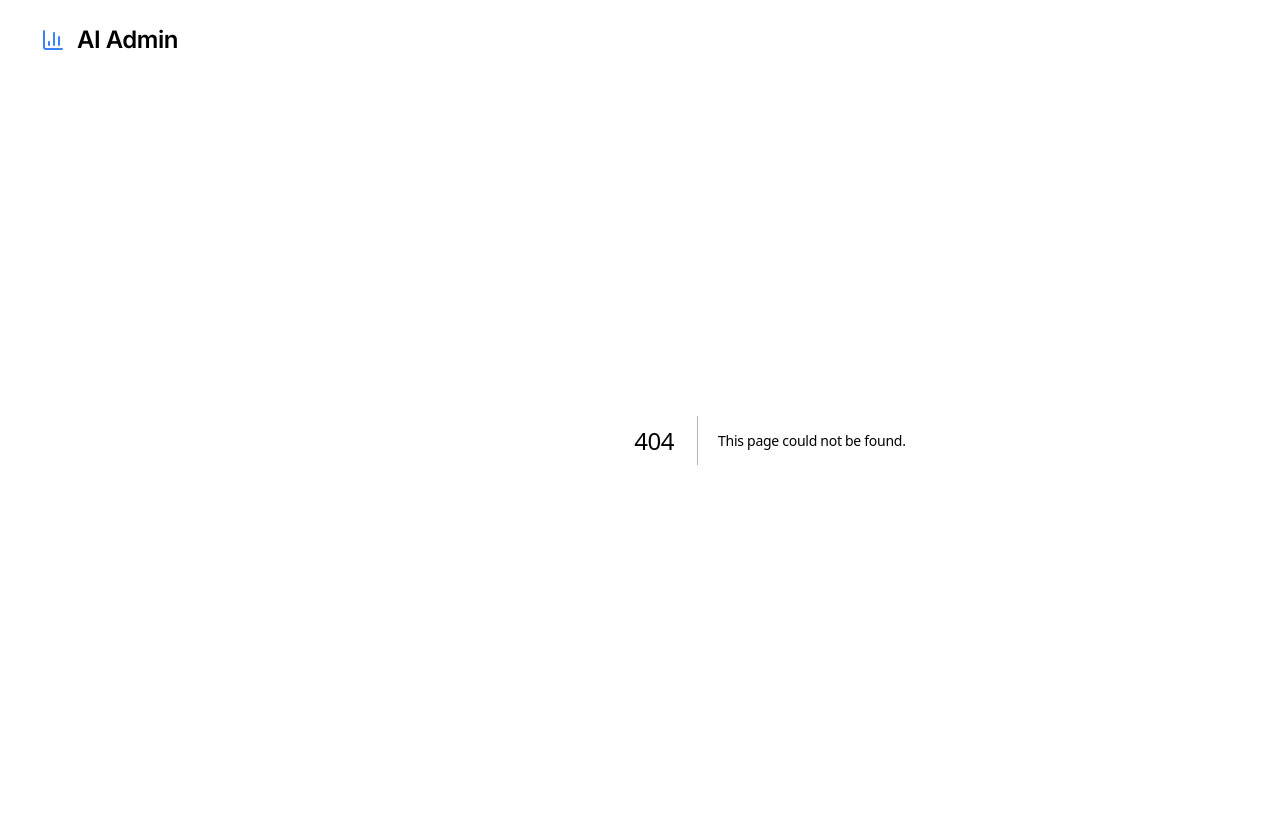
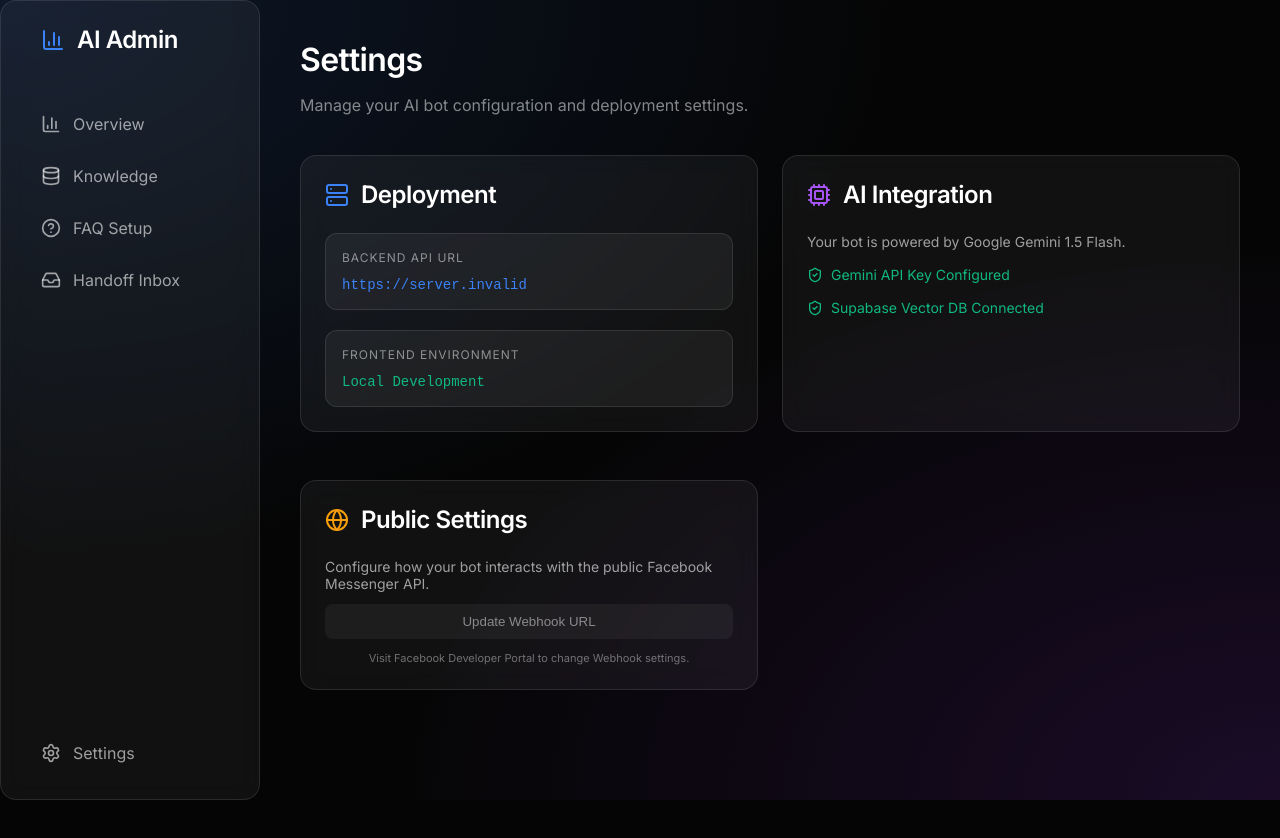
Before and after one commit to MilesDao/facebook-chatbot-rag, a Next.js app in the folder admin-dashboard/: page /settings in a window 1280 px wide. Before the commit this address had no page. Shown: the top 838 px of the page. After the commit the page ends 800 px from the top, so only its background shows below. Built offline with nearby package versions, Linux system fonts and the light colour scheme; no server answers.

Commit message:
feat: add settings page to resolve sidebar 404

```diff
--- /dev/null
+++ b/admin-dashboard/src/app/settings/page.tsx
@@ -0,0 +1,95 @@
+"use client";
+
+import {
+    Settings,
+    Globe,
+    ShieldCheck,
+    Key,
+    Cpu,
+    Server
+} from "lucide-react";
+
+export default function SettingsPage() {
+    const backendUrl = process.env.NEXT_PUBLIC_API_URL || "http://localhost:8000";
+
+    return (
+        <>
+            <header style={{ marginBottom: '40px' }}>
+                <h1 style={{ fontSize: '32px' }}>Settings</h1>
+                <p style={{ color: 'rgba(255,255,255,0.5)' }}>Manage your AI bot configuration and deployment settings.</p>
+            </header>
+
+            <div style={{ display: 'grid', gridTemplateColumns: 'repeat(auto-fit, minmax(350px, 1fr))', gap: '24px' }}>
+                {/* Connection Settings */}
+                <div className="card glass">
+                    <div style={{ display: 'flex', alignItems: 'center', gap: '12px', marginBottom: '24px' }}>
+                        <Server color="#3b82f6" />
+                        <h2 style={{ margin: 0 }}>Deployment</h2>
+                    </div>
+
+                    <div style={{ display: 'flex', flexDirection: 'column', gap: '20px' }}>
+                        <div style={{
+                            padding: '16px',
+                            borderRadius: '12px',
+                            background: 'rgba(255,255,255,0.05)',
+                            border: '1px solid rgba(255,255,255,0.1)'
+                        }}>
+                            <p style={{ margin: '0 0 8px 0', fontSize: '12px', color: 'rgba(255,255,255,0.5)', textTransform: 'uppercase', letterSpacing: '1px' }}>Backend API URL</p>
+                            <code style={{ fontSize: '14px', color: '#3b82f6' }}>{backendUrl}</code>
+                        </div>
+
+                        <div style={{
+                            padding: '16px',
+                            borderRadius: '12px',
+                            background: 'rgba(255,255,255,0.05)',
+                            border: '1px solid rgba(255,255,255,0.1)'
+                        }}>
+                            <p style={{ margin: '0 0 8px 0', fontSize: '12px', color: 'rgba(255,255,255,0.5)', textTransform: 'uppercase', letterSpacing: '1px' }}>Frontend Environment</p>
+                            <code style={{ fontSize: '14px', color: '#10b981' }}>{process.env.NODE_ENV === 'production' ? 'Vercel Production' : 'Local Development'}</code>
+                        </div>
+                    </div>
+                </div>
+
+                {/* AI Configuration */}
+                <div className="card glass">
+                    <div style={{ display: 'flex', alignItems: 'center', gap: '12px', marginBottom: '24px' }}>
+                        <Cpu color="#a855f7" />
+                        <h2 style={{ margin: 0 }}>AI Integration</h2>
+                    </div>
+
+                    <div style={{ display: 'flex', flexDirection: 'column', gap: '16px' }}>
+                        <p style={{ fontSize: '14px', color: 'rgba(255,255,255,0.6)' }}>
+                            Your bot is powered by Google Gemini 1.5 Flash.
+                        </p>
+                        <div style={{ display: 'flex', alignItems: 'center', gap: '8px', color: '#10b981', fontSize: '14px' }}>
+                            <ShieldCheck size={16} /> Gemini API Key Configured
+                        </div>
+                        <div style={{ display: 'flex', alignItems: 'center', gap: '8px', color: '#10b981', fontSize: '14px' }}>
+                            <ShieldCheck size={16} /> Supabase Vector DB Connected
+                        </div>
+                    </div>
+                </div>
+
+                {/* Access Control */}
+                <div className="card glass">
+                    <div style={{ display: 'flex', alignItems: 'center', gap: '12px', marginBottom: '24px' }}>
+                        <Globe color="#f59e0b" />
+                        <h2 style={{ margin: 0 }}>Public Settings</h2>
+                    </div>
+
+                    <div style={{ display: 'flex', flexDirection: 'column', gap: '12px' }}>
+                        <p style={{ fontSize: '14px', color: 'rgba(255,255,255,0.6)' }}>
+                            Configure how your bot interacts with the public Facebook Messenger API.
+                        </p>
+                        <button className="btn btn-secondary" style={{ width: '100%', cursor: 'not-allowed', opacity: 0.5 }}>
+                            Update Webhook URL
+                        </button>
+                        <p style={{ fontSize: '11px', color: 'rgba(255,255,255,0.4)', textAlign: 'center' }}>
+                            Visit Facebook Developer Portal to change Webhook settings.
+                        </p>
+                    </div>
+                </div>
+            </div>
+        </>
+    );
+}
```
